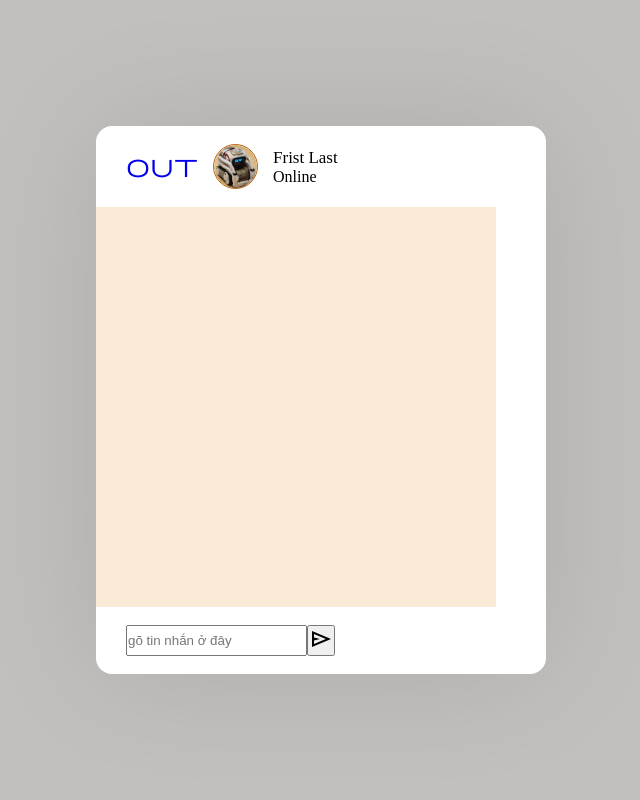
After one commit to motcaitenkhongtrungvoiai/livechat, a PHP site: page /chat.php in a window 1280 px wide. The commit adds this page. Shown: the whole page, without its empty margins (319-959 px from the left). Run offline with PHP 8.4, Linux system fonts and the light colour scheme.

Commit message:
create chat box

```diff
--- /dev/null
+++ b/chat.php
@@ -0,0 +1,32 @@
+<?php
+session_start();
+include_once "header.php";
+?>
+
+<body>
+    <div class="wrapper">
+        <section class="chat-area">
+            <header><a href="user.php" class="black-icon"><span class="material-symbols-outlined">out</span></a>
+                <img src="php/img//1721310702download.jpg" alt="">
+                <div class="details">
+                    <span>
+                        Frist Last
+                    </span>
+                    <p>Online</p>
+                </div>
+            </header>
+
+            <div class="chat-box">
+
+            </div>
+            <form action="#" class="typing-area">
+                <input type="text" class="incoming_id" name="incoming_id" value="" hidden>
+                <input type="text" name="message" class="input-field" placeholder="gõ tin nhắn ở đây" autocomplete="off">
+                <button><span class="material-symbols-outlined">send</span></button>
+            </form>
+
+        </section>
+    </div>
+</body>
+
+</html>
--- a/css/style.css
+++ b/css/style.css
@@ -239,7 +239,7 @@ body {
 
 }
 .users-list{
-    max-height: 350px;
+    max-height: 100px;
     overflow-y:auto;
 }
 :is(.users-list,.chat-box)::-webkit-scrollbar{
@@ -271,3 +271,87 @@ body {
 .users-list a .status-dotoffline{
     color: #f50202;
 }
+
+.chat-area header{
+    display: flex;
+    align-items: center;
+    padding: 18px 30px;
+}
+.chat-area header img{
+    height: 45px;
+    width: 45px;
+    margin: 0 15px;
+}
+
+.chat-area header .back-icon{
+    color:#835353;
+    font-size:18px;
+}
+
+.chat-area header .details span{
+    font-size: 17px;
+    font-weight: 500;
+}
+.chat-box{
+    position: relative;
+    min-height: 400px;
+    max-width: 400px;
+    overflow-y: auto;
+    padding: 10px 30px 20px 30px;
+    background-color: antiquewhite;
+    box-shadow: inset 0 32px 32px -32px rgb(0 0 0 /5%),
+    inset 0 -32px -32px 32px rgb(0 0 0 /5%),
+    ;
+}
+.chat-box .text{
+    position: absolute;
+    top: 45%;
+    left: 50%;
+    width: calc(100% - 50px);
+    text-align: center;
+    transform: translate(-50% ,-50%);
+}
+
+.chat-box .chat{
+    margin: 15px 0;
+}
+
+.chat-box .chat p{
+    word-wrap: break-word;
+    padding: 8px 16px;
+    box-shadow: 0 0 32px green;
+}
+.chat-box .outgoing{
+    display: flex;
+}
+.chat-box .outgoing .details{
+    margin-left: auto;
+    max-width: calc(100% - 130px);
+}
+.outgoing .details p{
+    background: purple;
+    color: #f50202;
+    border-radius: 18px 18px 0 18px;
+}
+.chat-area .incoming img{
+    height: 35px;
+    width: 35px;
+}
+.chat-box .incoming{
+    display: flex;
+    align-items: flex-end;
+}
+.chat-box .incoming .details{
+    margin-right: auto;
+    margin-left: 10px;
+    max-width: calc(100% - 130px);
+}
+.incoming .details p{
+    background: #fff;
+    color: aquamarine;
+    border-radius: 18px 18px 18px 0;
+}
+.typing-area{
+    padding: 18px 30px;
+    display: flex;
+}
--- a/user.php
+++ b/user.php
@@ -35,7 +35,7 @@ if (!isset($_SESSION['unique_id'])) {
                <form  method="post">
                     <div class="search">
                         <span class="text">chọn người để chat</span>
-                        <input type="text" placeholder="nhấn tên người chat" name ="searchTerm">
+                        <input type="text" placeholder="nhấn tên người chat" name ="searchTerm" autocomplete="off">
                         <button><span class="material-symbols-outlined"></span></button>
                     </div>
               </form>
```
Also changed, not shown: php/img/1721353950download.jpg (added), php/img/1721353975OIP.jpg (added), php/img/1721354010giay-si-quan-ta-mui-bong-28c__7__7e16084b90544f5ca8536427e89b60e1_1024x1024.jpg (added), php/img/1721354049R.jpg (added), php/img/1721354230download.jpg (added), php/img/1721354270Screenshot 2024-05-30 092615.png (added).
